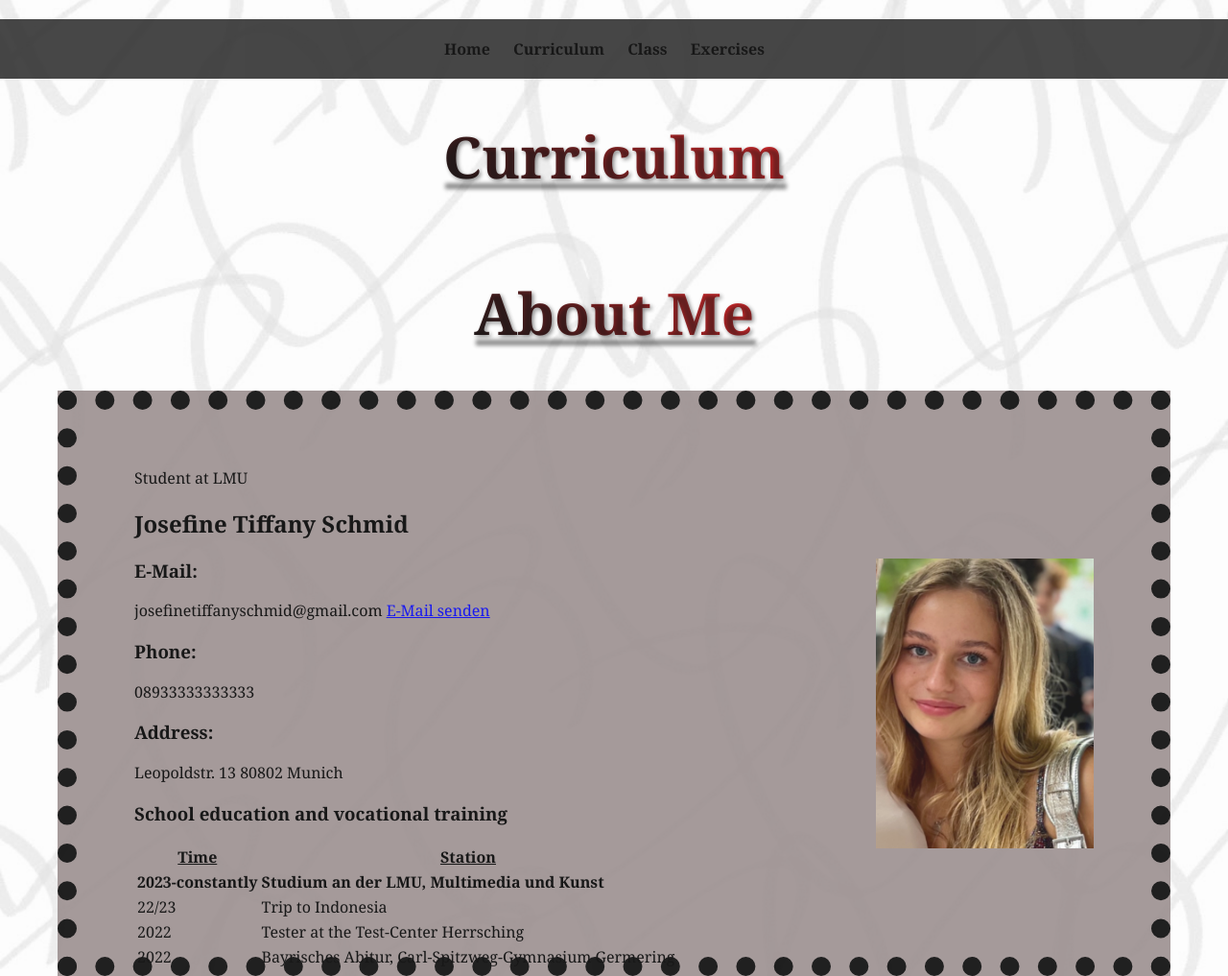
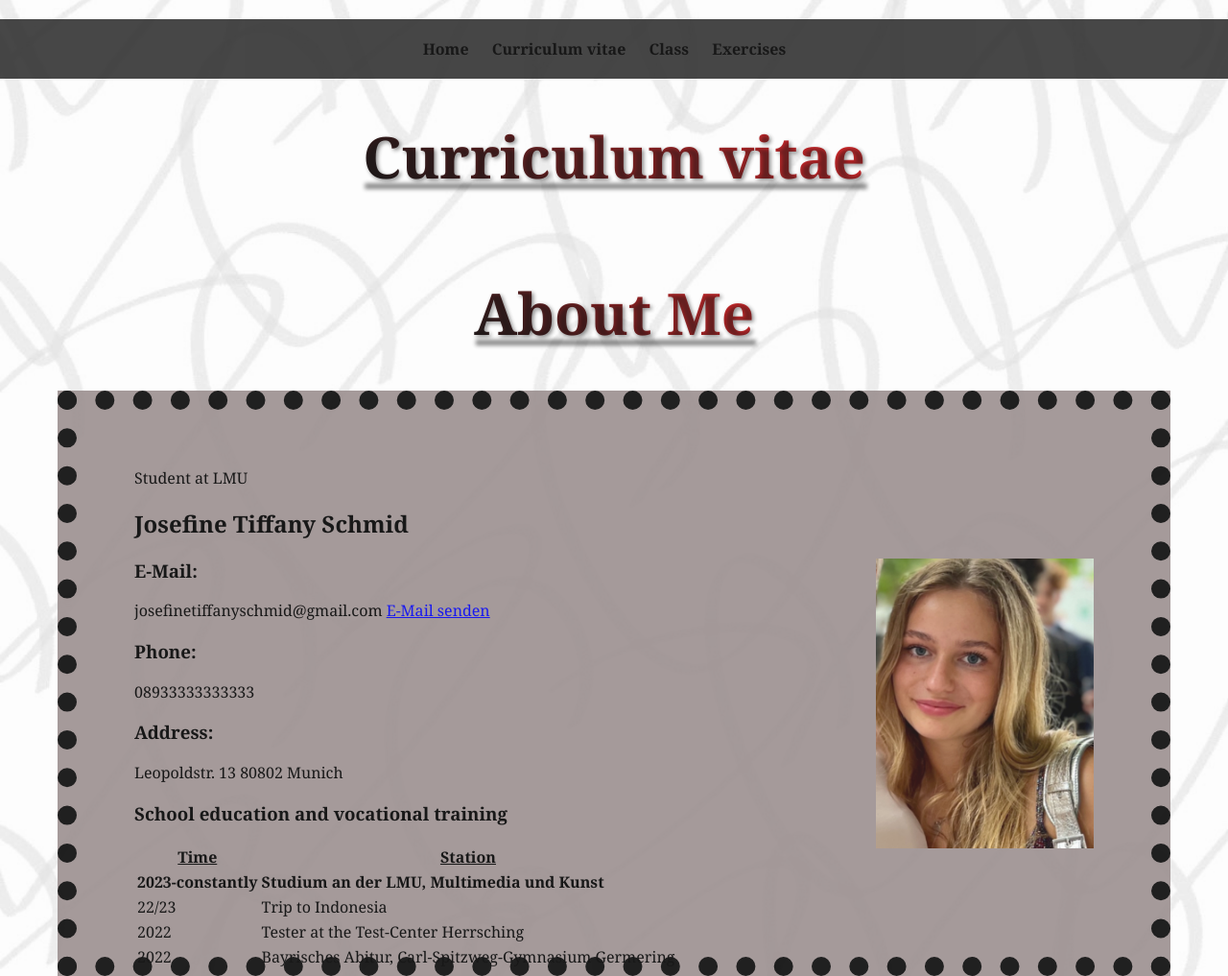
Before and after one commit to schmidwow/Social-Media-, a plain HTML site: page darstellung1.html in a window 1280 px wide. Shown: the top 1017 px of the page at 96% size. Drawn offline with Linux system fonts and the light colour scheme; files whose address does not match are found by name.

Commit message:
Add files via upload

```diff
--- a/darstellung1.html
+++ b/darstellung1.html
@@ -10,7 +10,7 @@
         <nav>
             <ul>
                 <li><a href="index.html">Home</a></li>
-                <li><a href="darstellung1.html">Curriculum</a></li>
+                <li><a href="darstellung1.html">Curriculum vitae</a></li>
                 <li><a href="darstellung2.html">Class</a></li>
                 <li><a href="darstellung3.html">Exercises</a></li>
             </ul>
@@ -22,7 +22,7 @@
 </head>
 
 <body>
-    <h1><b><u>Curriculum</u></b></h1>
+    <h1><b><u>Curriculum vitae</u></b></h1>
     <h1><b><u>About Me</u></b></h1>
 
 
```
Also changed, not shown: darstellung2.html (+1 -1 lines), darstellung3.html (+1 -1 lines), index.html (+1 -1 lines).
